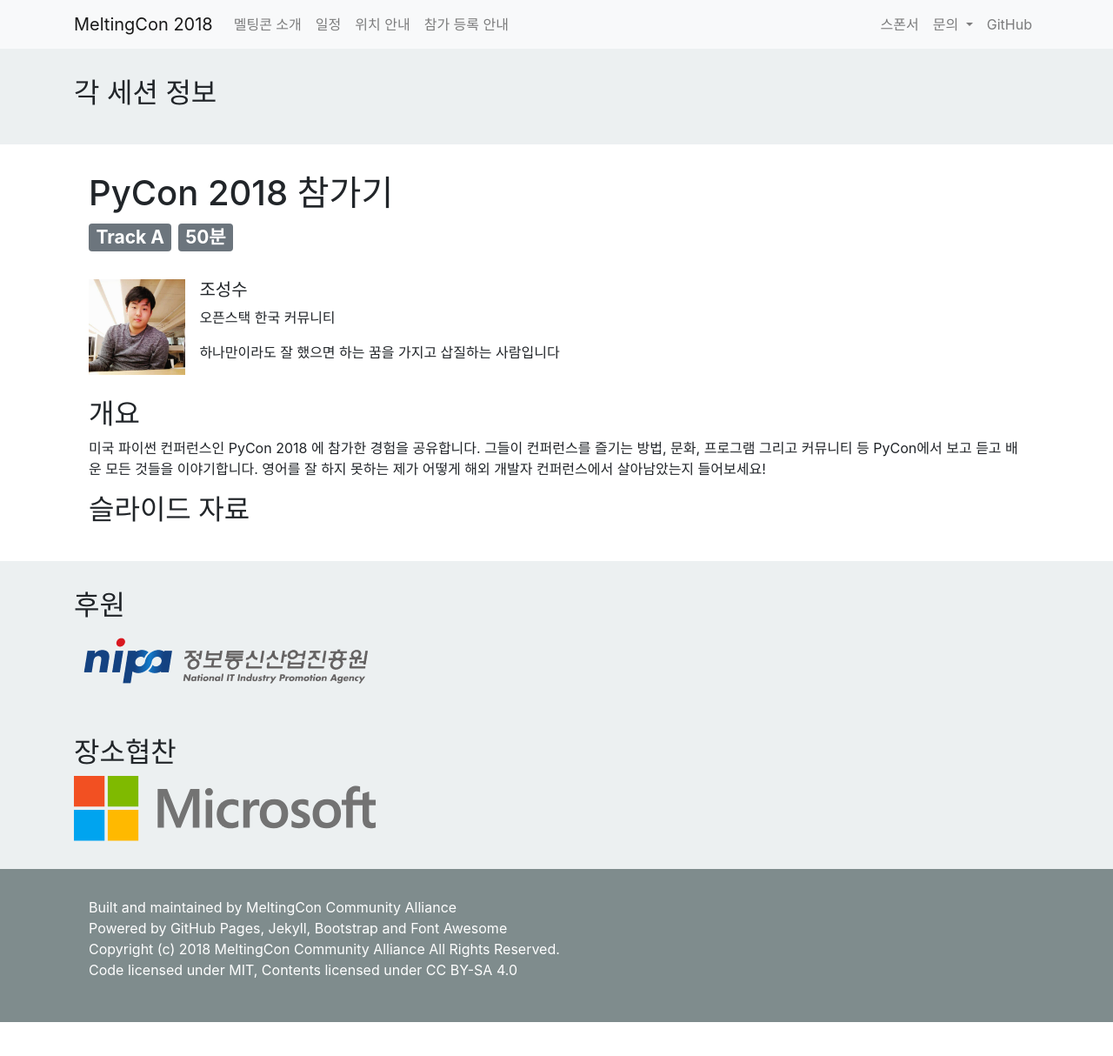
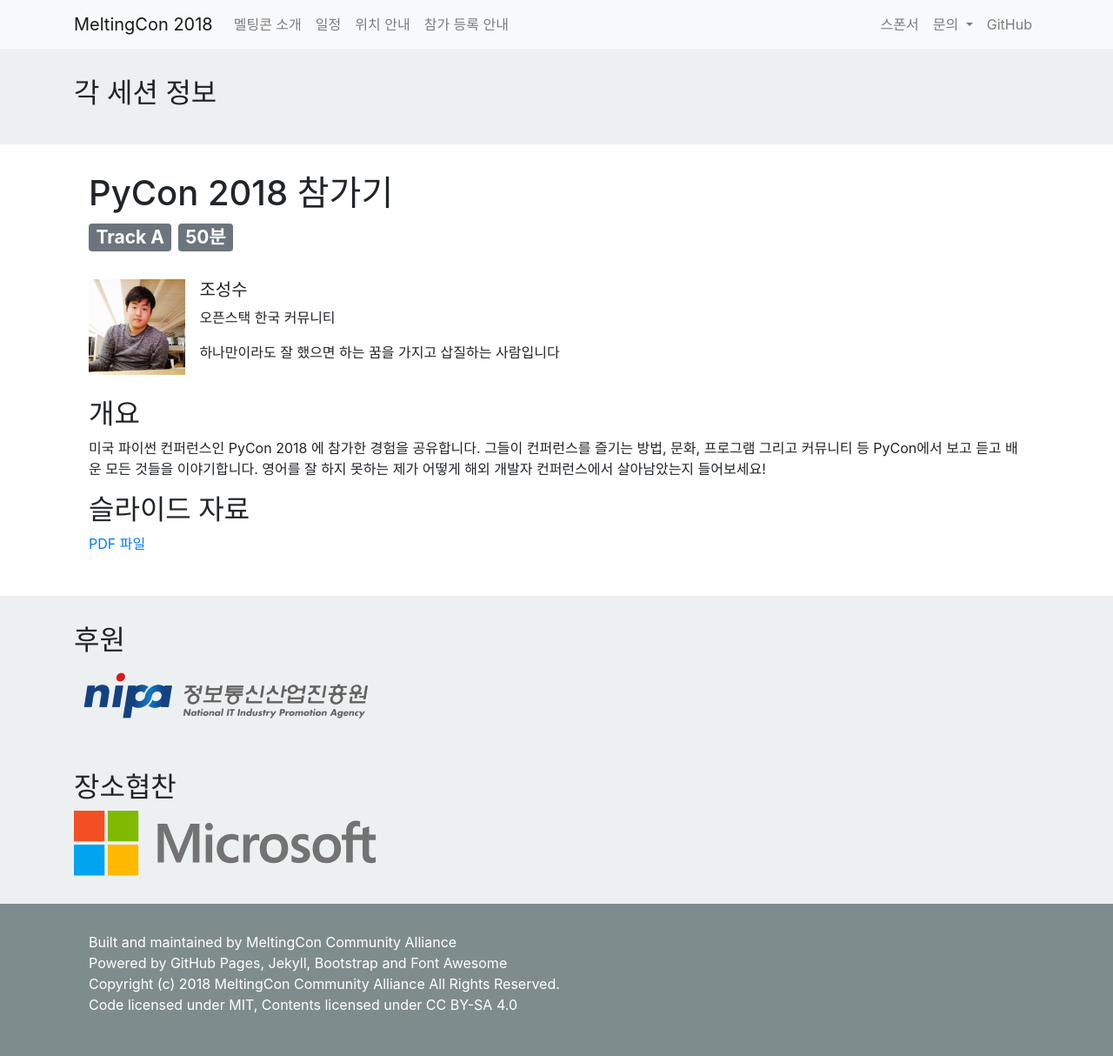
Before and after one commit to meltingcon/2018, a Jekyll site: the page built from _sessions/session_a_2.md, in a window 1280 px wide and 1215 px high. Shown: the whole window at 87% size. Built offline with Jekyll 4.4.1, drawn with Linux system fonts in a browser that asks for light colours.

Commit message:
Update session_a_2.md
조성수님 발표 자료 링크 추가

```diff
--- a/_sessions/session_a_2.md
+++ b/_sessions/session_a_2.md
@@ -16,3 +16,4 @@ speakers:
 미국 파이썬 컨퍼런스인 PyCon 2018 에 참가한 경험을 공유합니다. 그들이 컨퍼런스를 즐기는 방법, 문화, 프로그램 그리고 커뮤니티 등 PyCon에서 보고 듣고 배운 모든 것들을 이야기합니다. 영어를 잘 하지 못하는 제가 어떻게 해외 개발자 컨퍼런스에서 살아남았는지 들어보세요!
 
 ## 슬라이드 자료
+[PDF 파일](../assets/files/조성수.pdf)
```
